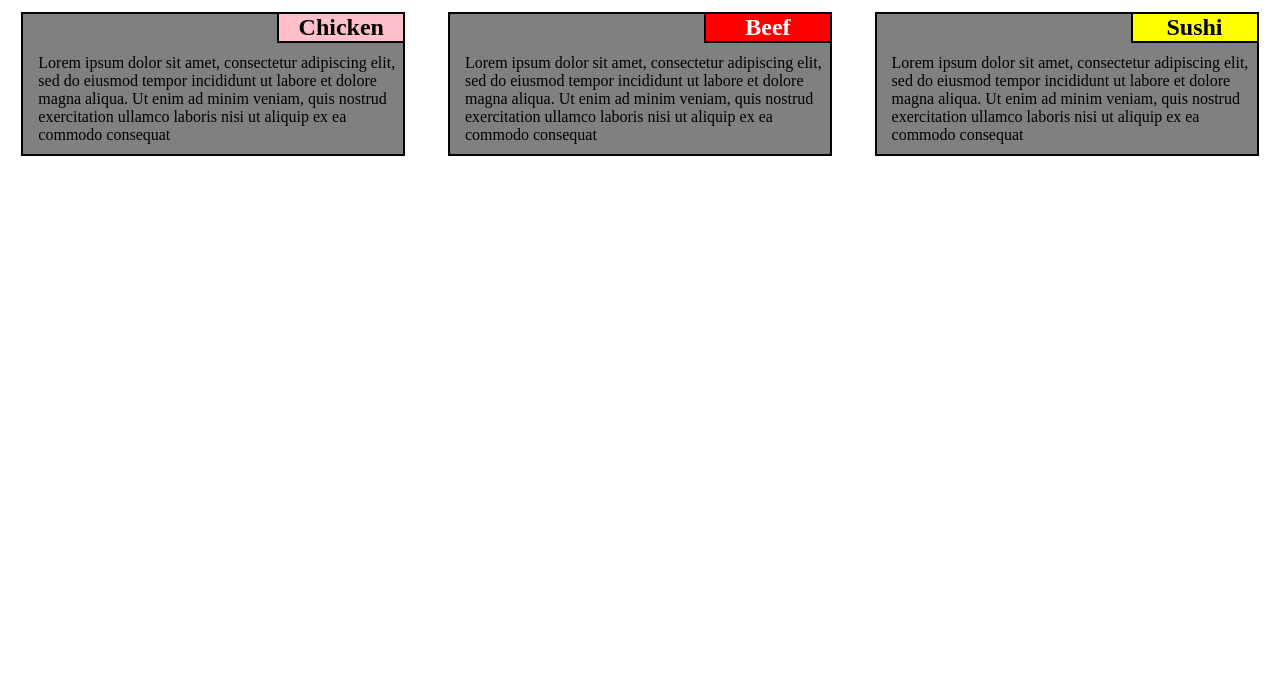
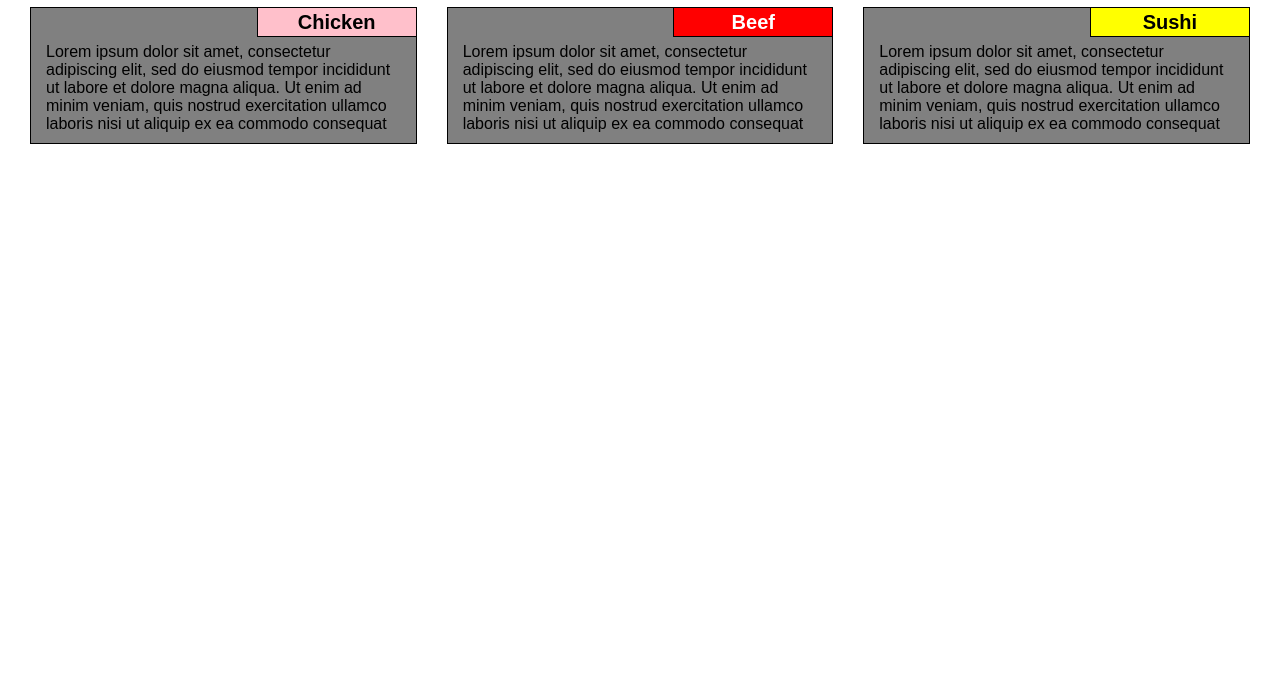
Before and after one commit to stevenzambr/stevenzambr.github.io, a plain HTML site: page index.html in a window 1280 px wide. Shown: the part 100-800 px from the top of the page. Drawn offline with Linux system fonts and the light colour scheme.

Commit message:
Module 2 Coding Assignment Done

```diff
--- a/css/styles.css
+++ b/css/styles.css
@@ -1,14 +1,20 @@
-/********** Base styles **********/
 * {
   box-sizing: border-box;
   padding: 0;
   margin: 0;
+  font-family: Arial, Helvetica, sans-serif;
 }
+
+body {
+  font-size: 100%;
+}
+
 h1 {
   margin-bottom: 15px;
   text-align: center;
   padding-top: 30px;
   padding-bottom: 30px;
+  font-size: 175%;
 }
 
 h2 {
@@ -16,10 +22,12 @@ h2 {
   position: relative;
   float: right;
   z-index: 1;
-  border: 2px solid black;
-  margin-right: 5%;
-  width: 30%;
-  /*margin-right: 31px;*/
+  border: 1px solid black;
+  padding-top: 3px;
+  margin-right: 30px;
+  width: 160px;
+  height: 30px;
+  font-size: 125%;
 }
 
 .backPink {
@@ -39,20 +47,20 @@ h2 {
 
 .row {
   width: 100%;
-  overflow: auto;
+  padding-left: 30px;
 }
 
 p {
   background-color: grey;
-  border: 2px solid black;
+  border: 1px solid black;
   color: black;
   position: relative;
-  padding-top: 40px;
+  padding-top: 35px;
   padding-left: 15px;
   padding-bottom: 10px;
-  margin-left: 5%;
-  margin-right: 5%;
-  margin-bottom: 5%;
+  padding-right: 10px;
+  margin-right: 30px;
+  margin-bottom: 30px;
 }
 
 /* Simple Responsive Framework. */
```
